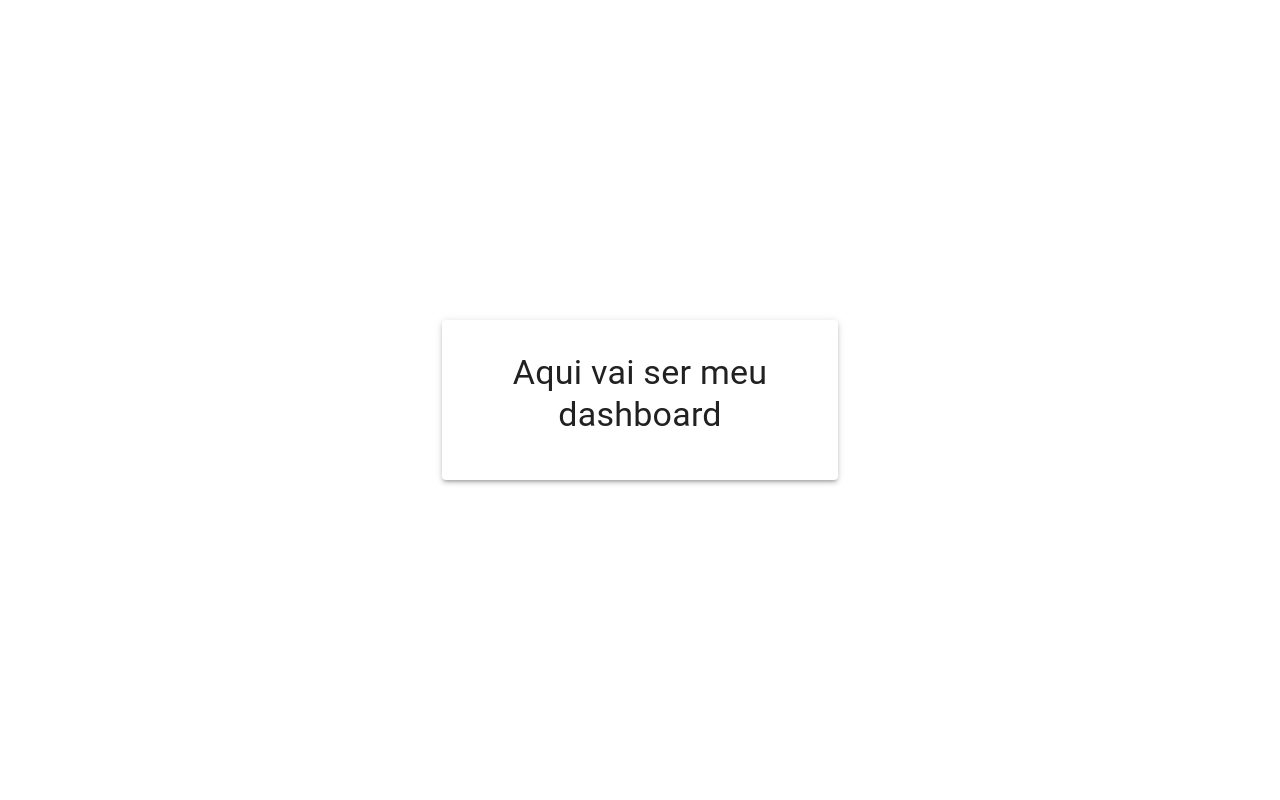
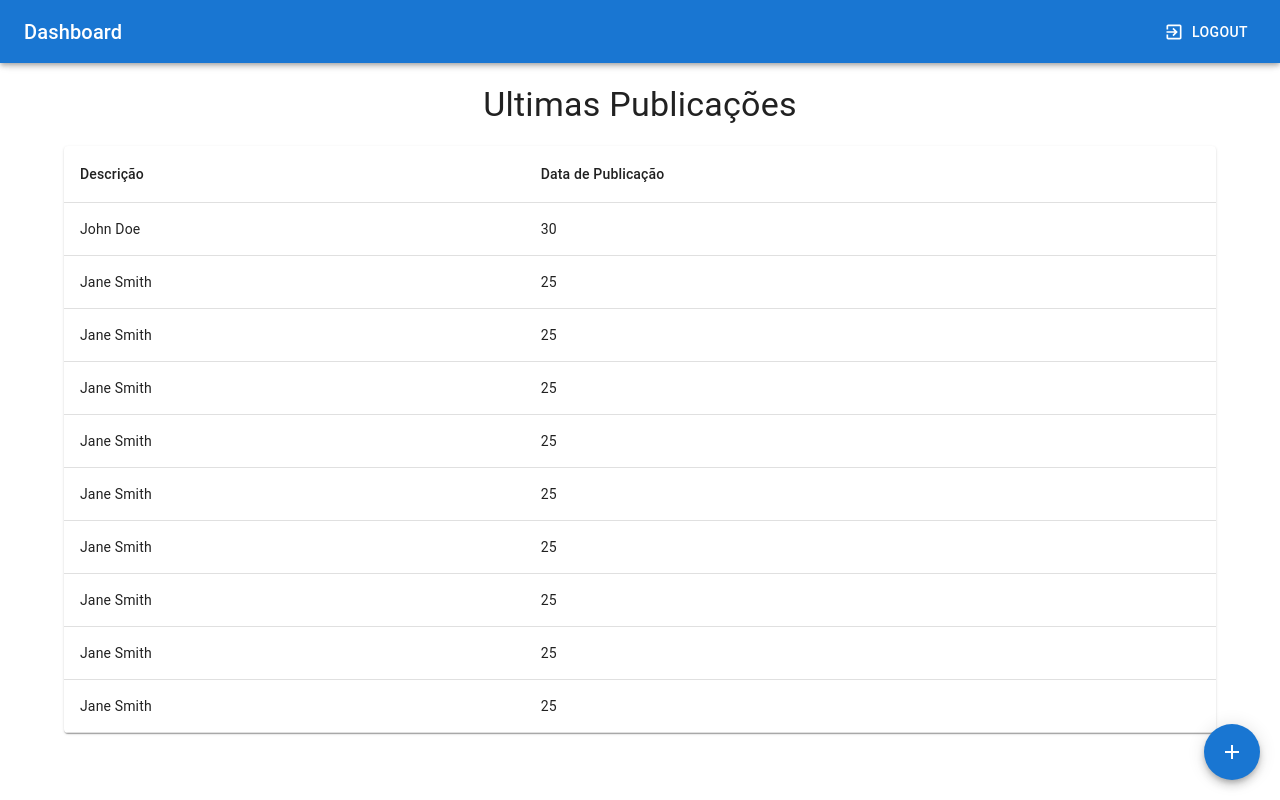
Before and after one commit to padualima/bot-owm-client, a React (Create React App) app: page /dashboard in a window 1280 px wide. Built offline with nearby package versions, Linux system fonts and the light colour scheme.

Commit message:
adding initial dashboard and redirect to dashboard after oauth

```diff
--- /dev/null
+++ b/src/components/forms/CustomSelect.js
@@ -0,0 +1,34 @@
+import React, { useState } from 'react';
+import InputLabel from '@mui/material/InputLabel';
+import OutlinedInput from '@mui/material/OutlinedInput';
+import FormControl from '@mui/material/FormControl';
+import Select from '@mui/material/Select';
+import MenuItem from '@mui/material/MenuItem';
+
+const CustomSelect = ({ options, placeholder }) => {
+  const [selectedValue, setSelectedValue] = useState("");
+
+  const handleSelectChange = (event) => {
+    setSelectedValue(event.target.value);
+  };
+
+  return (
+    <FormControl variant="outlined" fullWidth style={{ margin: '5px 0' }}>
+      <InputLabel>{placeholder}</InputLabel>
+      <Select
+        value={selectedValue}
+        onChange={handleSelectChange}
+        fullWidth
+        label={placeholder}
+        input={<OutlinedInput label={placeholder} />}
+      >
+        <MenuItem disabled>Selecione uma opção</MenuItem>
+        {options.map((option, index) => (
+          <MenuItem key={index} value={option.value}>{option.label}</MenuItem>
+        ))}
+      </Select>
+    </FormControl>
+  );
+};
+
+export default CustomSelect;
--- a/src/routes/Dashboard.js
+++ b/src/routes/Dashboard.js
@@ -1,20 +1,244 @@
-import React from "react";
-import { Paper, Container, CssBaseline, ThemeProvider, Typography, createTheme } from '@mui/material';
+import React, { useState }from 'react';
+import { CssBaseline, Drawer, AppBar, Toolbar, List, Typography, ListItem, ListItemIcon, ListItemText, Container } from '@mui/material';
+import { Table, TableBody, TableCell, TableContainer, TableHead, TableRow, Paper } from '@mui/material';
+import { styled, useTheme } from '@mui/system'; // Importe o useTheme
+import InboxIcon from '@mui/icons-material/Inbox';
+import MailIcon from '@mui/icons-material/Mail';
+import AddIcon from '@mui/icons-material/Add';
+import Fab from '@mui/material/Fab';
+import Button from '@mui/material/Button';
+import ExitToAppIcon from '@mui/icons-material/ExitToApp';
+import Modal from '@mui/material/Modal';
+import TextField from '@mui/material/TextField';
+import InputMask from 'react-input-mask';
+import CustomSelect from '../components/forms/CustomSelect';
 
-const theme = createTheme();
 
-const Dashboard = () => {
-  return(
-    <ThemeProvider theme={theme}>
+const Root = styled('div')({
+  display: 'flex',
+});
+
+const Content = styled('main')(({ theme }) => ({
+  flexGrow: 1,
+  padding: '20px',
+  [theme.breakpoints.down('sm')]: {
+    paddingLeft: 0,
+  },
+}));
+
+function Dashboard() {
+  const theme = useTheme(); // Use o useTheme para obter o theme
+
+  const isSmallScreen = theme.breakpoints.down('sm'); // Verifique se a tela é pequena
+
+  const handleLogout = () => {
+    window.location.href = 'http://localhost:3001';
+  };
+
+  const styles = {
+    appBar: {
+      display: 'flex',
+      alignItems: 'space-between', // Centralizar verticalmente os itens na AppBar
+      justifyContent: 'space-between', // Espaçamento entre itens, alinhando o logout à direita
+    }
+  };
+
+  // handle modal
+  const [isModalOpen, setIsModalOpen] = useState(false);
+
+  const handleOpenModal = () => {
+    setIsModalOpen(true);
+  };
+
+  const handleCloseModal = () => {
+    setIsModalOpen(false);
+  };
+
+
+  // handle date input mask
+  const [maskedDate, setMaskedDate] = useState('');
+
+  const handleMaskedDateChange = (event) => {
+    setMaskedDate(event.target.value);
+  };
+
+  return (
+    <Root>
       <CssBaseline />
-      <Container component="main" maxWidth="xs" sx={{ display: 'flex', justifyContent: 'center', alignItems: 'center', height: '100vh' }}>
-        <Paper elevation={3} sx={{ padding: 4, width: '100%', maxWidth: '400px' }}>
-          <Typography variant="h4" align="center" gutterBottom>
-          Aqui vai ser meu dashboard
+      <AppBar position="fixed" style={{height: '63px'}}>
+        <Toolbar style={styles.appBar}>
+          <Typography variant="h6" noWrap>
+            Dashboard
           </Typography>
-        </Paper>
-      </Container>
-    </ThemeProvider>
+          <Button className="logout-button" color="inherit" startIcon={<ExitToAppIcon />} onClick={handleLogout}>
+            Logout
+          </Button>
+        </Toolbar>
+      </AppBar>
+      <Drawer variant={isSmallScreen ? 'temporary' : 'permanent'}>
+        <Toolbar />
+        <div style={{ overflow: 'auto' }}>
+          <List>
+            <ListItem button>
+              <ListItemIcon>
+                <InboxIcon />
+              </ListItemIcon>
+              <ListItemText primary="Inbox" />
+            </ListItem>
+            <ListItem button>
+              <ListItemIcon>
+                <MailIcon />
+              </ListItemIcon>
+              <ListItemText primary="Mail" />
+            </ListItem>
+          </List>
+        </div>
+      </Drawer>
+      <Content style={{ marginTop: '64px' }}>
+        <Container style={{ position: 'relative' }}>
+          <div style={{ marginBottom: '20px' }}>
+            <Typography variant="h4">Ultimas Publicações</Typography>
+          </div>
+          <TableContainer component={Paper}>
+            <Table aria-label="simple table">
+              <TableHead>
+                <TableRow>
+                  <TableCell>Descrição</TableCell>
+                  <TableCell>Data de Publicação</TableCell>
+                </TableRow>
+              </TableHead>
+              <TableBody>
+                <TableRow>
+                  <TableCell>John Doe</TableCell>
+                  <TableCell>30</TableCell>
+                </TableRow>
+                <TableRow>
+                  <TableCell>Jane Smith</TableCell>
+                  <TableCell>25</TableCell>
+                </TableRow>
+                <TableRow>
+                  <TableCell>Jane Smith</TableCell>
+                  <TableCell>25</TableCell>
+                </TableRow>
+                <TableRow>
+                  <TableCell>Jane Smith</TableCell>
+                  <TableCell>25</TableCell>
+                </TableRow>
+                <TableRow>
+                  <TableCell>Jane Smith</TableCell>
+                  <TableCell>25</TableCell>
+                </TableRow>
+                <TableRow>
+                  <TableCell>Jane Smith</TableCell>
+                  <TableCell>25</TableCell>
+                </TableRow>
+                <TableRow>
+                  <TableCell>Jane Smith</TableCell>
+                  <TableCell>25</TableCell>
+                </TableRow>
+                <TableRow>
+                  <TableCell>Jane Smith</TableCell>
+                  <TableCell>25</TableCell>
+                </TableRow>
+                <TableRow>
+                  <TableCell>Jane Smith</TableCell>
+                  <TableCell>25</TableCell>
+                </TableRow>
+                <TableRow>
+                  <TableCell>Jane Smith</TableCell>
+                  <TableCell>25</TableCell>
+                </TableRow>
+              </TableBody>
+            </Table>
+          </TableContainer>
+          <div style={{ position: 'fixed', bottom: 20, right: 20, zIndex: 1 }}>
+          <Fab color="primary" aria-label="add" onClick={handleOpenModal}>
+            <AddIcon />
+          </Fab>
+          </div>
+        </Container>
+      </Content>
+
+      <Modal open={isModalOpen} onClose={handleCloseModal}>
+        <div style={{ position: 'absolute', top: '50%', left: '50%', transform: 'translate(-50%, -50%)', width: 400, backgroundColor: 'white', padding: 20 }}>
+          <Typography variant="h6">Adicionar Publicação</Typography>
+          <form>
+            <TextField style={{ margin: '5px 0' }} label="Localidade" fullWidth />
+
+            <InputMask mask="99/99/9999" value={maskedDate} onChange={handleMaskedDateChange} maskChar={null}>
+              {(inputProps) => (
+                <TextField
+                  {...inputProps}
+                  style={{ margin: '5px 0' }}
+                  label="Data de Publicação"
+                  fullWidth
+                  placeholder="dd/mm/aaaa"
+                />
+              )}
+            </InputMask>
+
+            <div>
+              <CustomSelect
+                options={
+                  [
+                    {
+                      value: "",
+                      label: "Nunca",
+                    },
+                    {
+                      value: "a-cada-hora",
+                      label: "A cada Hora",
+                    },
+                    {
+                      value: "diariamente",
+                      label: "Diariamente",
+                    },
+                    {
+                      value: "dias-da-semana",
+                      label: "Dias da Semana",
+                    },
+                    {
+                      value: "fins-de-semana",
+                      label: "Fins de Semana",
+                    },
+                    {
+                      value: "semanalmente",
+                      label: "Semanalmente",
+                    },
+                    {
+                      value: "quinzenalmente",
+                      label: "Quinzenalmente",
+                    },
+                    {
+                      value: "mensalmente",
+                      label: "Mensalmente",
+                    },
+                    {
+                      value: "a-cada-3-meses",
+                      label: "A Cada 3 Meses",
+                    },
+                    {
+                      value: "a-cada-6-meses",
+                      label: "A cada 6 Meses",
+                    },
+                    {
+                      value: "anualmente",
+                      label: "Anualmente",
+                    },
+                  ]
+                }
+                placeholder="Repetir"
+              />
+            </div>
+
+            <Button style={{ margin: '5px 0' }} variant="contained" color="primary" fullWidth>
+              Adicionar
+            </Button>
+          </form>
+        </div>
+      </Modal>
+
+    </Root>
   );
 }
 
--- a/src/routes/TwitterAuthCallback.js
+++ b/src/routes/TwitterAuthCallback.js
@@ -1,11 +1,10 @@
 import { useEffect } from "react";
-import { useLocation, useNavigate } from 'react-router-dom';
+import { useLocation } from 'react-router-dom';
 import queryString from 'query-string';
 import ApiCall from '../services/ApiCall';
 
 const TwitterAuthCallback = () => {
   const location = useLocation();
-  const navigate = useNavigate();
   const { search } = location;
   const queryParams = queryString.parse(search);
   const { code, state } = queryParams;
@@ -13,11 +12,11 @@ const TwitterAuthCallback = () => {
   useEffect(() => {
     async function fetchData() {
       try {
-        await ApiCall.getApiCallback({ code, state });
+        const accessToken = await ApiCall.getApiCallback({ code, state });
 
-        // Aqui, armazenar o token em algum lugar, como em uma variavel global
+        localStorage.setItem('accessTokenStorage', accessToken);
 
-        navigate('/dashboard');
+        window.close();
       } catch (error) {
         console.error('Error fetching API callback:', error);
       }
@@ -26,7 +25,7 @@ const TwitterAuthCallback = () => {
     if (code && state) {
       fetchData();
     }
-  }, [code, state, navigate]);
+  }, [code, state]);
 
   return null;
 }
```
Also changed, not shown: package.json (+5 -2 lines), src/components/auth/LoginTwitterButton.js (+24 -4 lines), 1 other file (tests, documents, lock files or other folders).
